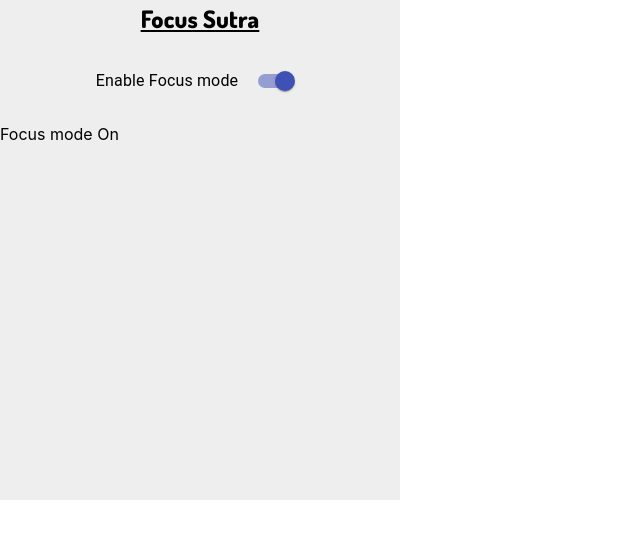
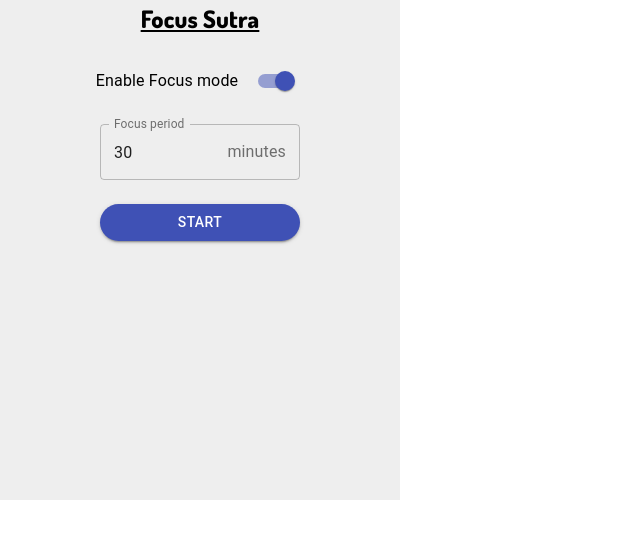
Before and after one commit to pragyes31/focus-sutra, a React (Create React App) app: page / in a window 1280 px wide. Both pictures are taken after a click on the label "Enable Focus mode". Shown: the top 538 px of the page, without its empty margins (0-640 px from the left). Built offline with nearby package versions, Linux system fonts and the light colour scheme.

Commit message:
timer functionality added

```diff
--- /dev/null
+++ b/src/Components/FocusModeOn.js
@@ -0,0 +1,40 @@
+import React from "react";
+import { withStyles } from "@material-ui/core/styles";
+
+import FocusModeView1 from "./FocusModeView1";
+import FocusModeView2 from "./FocusModeView2";
+
+const focusModeOnStyles = {
+  focusModeTab: {
+    width: "400px",
+    height: "500px",
+    backgroundColor: "#eee",
+  },
+};
+
+class FocusModeOn extends React.Component {
+  constructor(props) {
+    super(props);
+    this.state = {
+      timerOn: false,
+      focusPeriod:30
+    };
+  }
+  startTimer = (focusPeriod) => {
+    this.setState({ timerOn: true, focusPeriod });
+  };
+  render() {
+    let { timerOn, focusPeriod } = this.state;
+    return (
+      <div>
+        {timerOn ? (
+          <FocusModeView2 focusPeriod={focusPeriod}/>
+        ) : (
+          <FocusModeView1 startTimer={this.startTimer} />
+        )}
+      </div>
+    );
+  }
+}
+
+export default withStyles(focusModeOnStyles)(FocusModeOn);
--- a/src/Components/FocusModeTab.js
+++ b/src/Components/FocusModeTab.js
@@ -5,8 +5,7 @@ import { withStyles } from "@material-ui/core/styles";
 import FormControlLabel from "@material-ui/core/FormControlLabel";
 import Switch from "@material-ui/core/Switch";
 
-import FocusModeView1 from "./FocusModeView1";
-import FocusModeView2 from "./FocusModeView2";
+import FocusModeOn from './FocusModeOn'
 
 const focusModeTabStyles = {
   switch: {
@@ -28,10 +27,7 @@ class FocusModeTab extends React.Component {
   constructor(props) {
     super(props);
     this.state = {
-      focusMode: false,
-      focusPeriod: 30,
-      error: false,
-      timerOn: true,
+      focusMode: false
     };
   }
   handleChange = () => {
@@ -59,16 +55,12 @@ class FocusModeTab extends React.Component {
           />
         </div>
         {focusMode ? (
-          timerOn ? (
-            <FocusModeView2 />
-          ) : (
-            <FocusModeView1 error={error}/>
-          )
+          <FocusModeOn />
         ) : (
           <div className={classes.description}>
             Enabling focus mode would block all the social media websites. Check
-            the ""Block it" tab for list of sites blocked by default and to add
-            customization.
+            the "Block it" tab for the list of sites blocked by default and to
+            add/remove more websites.
           </div>
         )}
       </div>
--- a/src/Components/FocusModeView1.js
+++ b/src/Components/FocusModeView1.js
@@ -41,18 +41,25 @@ const focusModeView1Styles = {
 class FocusModeView1 extends React.Component {
   constructor(props) {
     super(props);
-    this.state = {};
+    this.state = {
+      focusPeriod:30,
+      error:false
+    };
   }
   handleFocusPeriod = (e) => {
     let focusPeriod = e.target.value;
-    if (focusPeriod >= 15 && focusPeriod <= 45) {
+    if (focusPeriod >= 1) {
       this.setState({ focusPeriod: parseInt(focusPeriod), error: false });
     } else {
       this.setState({ focusPeriod, error: true });
     }
   };
+  startTimer = () => {
+    this.props.startTimer(this.state.focusPeriod)
+  }
   render() {
-    const { classes, error } = this.props;
+    const { classes } = this.props;
+    const {error} = this.state;
     return (
       <div>
         <div className={classes.focusLengthBox}>
@@ -68,15 +75,12 @@ class FocusModeView1 extends React.Component {
             value={this.state.focusPeriod}
             onChange={this.handleFocusPeriod}
             className={classes.focusLength}
-            focussed={true}
+            helperText={error && "Integers only please. Duh!"}
+            error={error}
           />
         </div>
-
-        <div className={classes.error}>
-          {error && "Only Integers between 15 and 45 are accepted"}
-        </div>
         <div className={classes.startBtn}>
-          <Button variant="contained" color="primary" className={classes.start}>
+          <Button variant="contained" color="primary" className={classes.start} onClick={this.startTimer} disabled={error}>
             Start
           </Button>
         </div>
--- a/src/Components/FocusModeView2.js
+++ b/src/Components/FocusModeView2.js
@@ -1,7 +1,7 @@
-import React from "react";
+import React, { useState, useEffect } from "react";
 import { withStyles } from "@material-ui/core/styles";
 
-const focusModeOnStyles = {
+const focusModeView2Styles = {
   focusModeTab: {
     width: "400px",
     height: "500px",
@@ -9,14 +9,67 @@ const focusModeOnStyles = {
   },
 };
 
-class FocusModeOn extends React.Component {
-  constructor(props) {
-    super(props);
-    this.state = {};
-  }
-  render() {
-    return <div>Focus mode On</div>;
-  }
-}
+const FocusModeView2 = (props) => {
+  const [minsLeft, setMinsLeft] = useState(props.focusPeriod);
+  const [secsLeft, setSecsLeft] = useState(0);
 
-export default withStyles(focusModeOnStyles)(FocusModeOn);
+// let redirectUrl = () => {
+//   chrome.webRequest.onBeforeRequest.addListener(
+//     () => {
+//       return {cancel:true}
+//     },
+//     {urls:["facebook.com"]},
+//     ["blocking"]
+//   )
+// }
+
+  useEffect(() => {
+    let startTime = Date.now();
+    let timeLength = minsLeft * 60 * 1000;
+    let endTime = startTime + timeLength;
+    let timer = setInterval(() => {
+      let currentTime = Date.now();
+      let newMinsLeft = Math.floor((endTime - currentTime) / (1000 * 60));
+      let newSecsLeft = Math.floor(((endTime - currentTime) / 1000) % 60);
+      setMinsLeft(newMinsLeft);
+      setSecsLeft(newSecsLeft);
+      if (newMinsLeft <= 0 && newSecsLeft <= 0) {
+        clearInterval(timer);
+      }
+    }, 1000);
+  }, []);
+
+  return (
+    <div>
+      <div>
+        {minsLeft < 10 ? `0${minsLeft}` : minsLeft} :{" "}
+        {secsLeft < 10 ? `0${secsLeft}` : secsLeft}
+      </div>
+    </div>
+  );
+};
+
+export default withStyles(focusModeView2Styles)(FocusModeView2);
+
+// class FocusModeOn extends React.Component {
+//   constructor(props) {
+//     super(props);
+//     this.state = {
+//       timeLeft: {
+//         minsLeft: this.props.focusPeriod,
+//         secsLeft: 0,
+//       },
+//     };
+//   }
+//   render() {
+//     let { minsLeft, secsLeft } = this.state.timeLeft;
+//     return (
+//       <div>
+//         <div>
+//           {minsLeft < 10 ? `0${minsLeft}` : minsLeft} :{" "}
+//           {secsLeft < 10 ? `0${secsLeft}` : secsLeft}
+//         </div>
+//       </div>
+//     );
+//   }
+// }
```
Also changed, not shown: src/Components/BlockSitesTab.js (+3 -6 lines), public/manifest.json.
